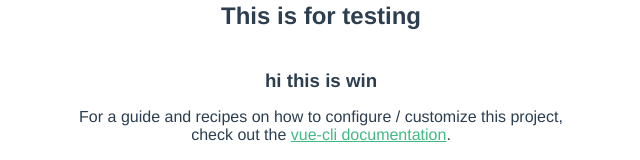
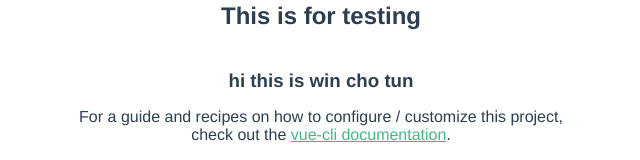
Before and after one commit to winchotun/myFirstVue, a Vue app in the folder hello/: page / in a window 1280 px wide. Shown: the part 342-502 px from the top of the page, without its empty margins (319-959 px from the left). Built offline with nearby package versions, Linux system fonts and the light colour scheme.

Commit message:
win to win cho tun in helloWorld

```diff
--- a/hello/src/components/HelloWorld.vue
+++ b/hello/src/components/HelloWorld.vue
@@ -3,7 +3,7 @@
     <h1>{{ msg }}</h1>
     <h2>This is for testing</h2>
     <h3>
-      hi this is win
+      hi this is win cho tun
     </h3>
     <p>
       For a guide and recipes on how to configure / customize this project,<br>
```
